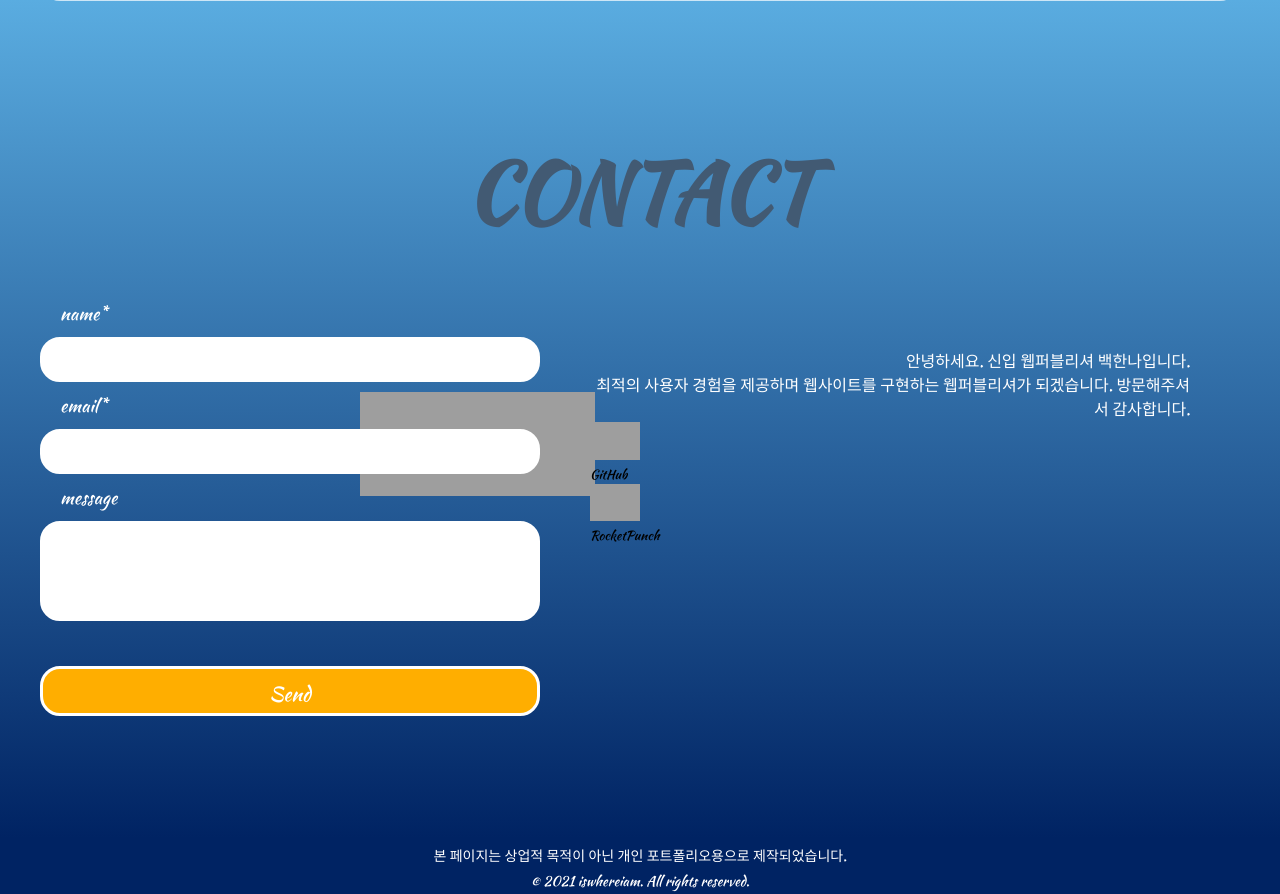
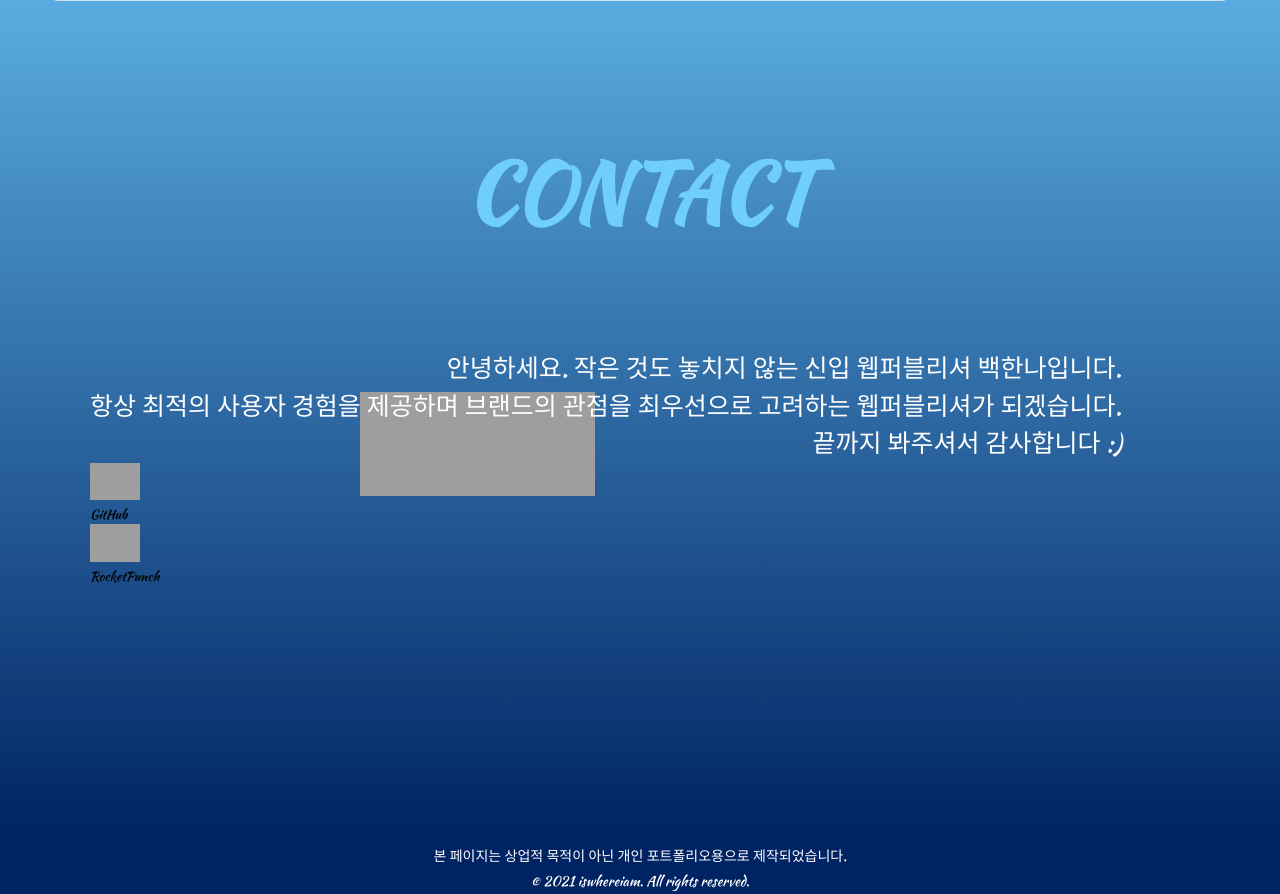
Before and after one commit to bhn2284/portfolio, a PHP site: page / in a window 1280 px wide. Shown: the part 2644-3538 px from the top of the page. Run offline with PHP 8.4, Linux system fonts and the light colour scheme; style sheets or scripts are compiled from the project's sources; some web fonts are replaced; grey boxes are pictures that could not be loaded.

Commit message:
contact add

```diff
--- a/css/style.scss
+++ b/css/style.scss
@@ -196,43 +196,44 @@ h2{
     }
 }
 .contact{
+    h2{color:$light-blue}
     .contact-wrap{display: flex; flex-direction: row;}
-    form{
-        width: 500px;
-        color: white;
-        position: relative;
-        label{font-size: 18px; margin-top: 20px; padding-left: 20px;}
-        input, textarea{
-            width: 500px;
-            border-radius: 20px;
-            outline: none;
-            padding: 10px;
-            margin:10px 0;
-            color: #676767;
-            border: solid 3px #fff;
-            transition: border 0.5s;
-            &:focus{border: 3px solid #77bde0;}
-        }
-        textarea{height: 100px; resize: none; overflow: auto;}
-        input[type="submit"]{
-            background-color: rgb(255, 174, 0);
-            color: white;
-            height: 50px;
-            cursor: pointer;
-            margin-top: 30px;
-            font-size: 20px;
-            transition: background-color 0.5s;
-        }
-        input[type="submit"]:hover{
-            background-color: #db8a0f;
-        }
-        .formgroup-error{
-            color: red; font-weight:bold;
-        }
-    }
+    // form{
+    //     width: 500px;
+    //     color: white;
+    //     position: relative;
+    //     label{font-size: 18px; margin-top: 20px; padding-left: 20px;}
+    //     input, textarea{
+    //         width: 500px;
+    //         border-radius: 20px;
+    //         outline: none;
+    //         padding: 10px;
+    //         margin:10px 0;
+    //         color: #676767;
+    //         border: solid 3px #fff;
+    //         transition: border 0.5s;
+    //         &:focus{border: 3px solid #77bde0;}
+    //     }
+    //     textarea{height: 100px; resize: none; overflow: auto;}
+    //     input[type="submit"]{
+    //         background-color: rgb(255, 174, 0);
+    //         color: white;
+    //         height: 50px;
+    //         cursor: pointer;
+    //         margin-top: 30px;
+    //         font-size: 20px;
+    //         transition: background-color 0.5s;
+    //     }
+    //     input[type="submit"]:hover{
+    //         background-color: #db8a0f;
+    //     }
+    //     .formgroup-error{
+    //         color: red; font-weight:bold;
+    //     }
+    // }
     .intro{
         padding:50px;
-        p{color:#fff; font-size:16px; text-align: right; line-height:150%}
+        p{color:#fff; font-size:25px; text-align: right; line-height:150%}
         a{display: block; width:50px;}
     }
 }
--- a/index.html
+++ b/index.html
@@ -66,7 +66,7 @@
                                 <li><span>자격증 | &nbsp;</span>GTQ그래픽기술자격 1급, Scratch 2급, 컴퓨터활용능력 2급, 워드프로세서</li>
                             </ul>
                             <h4>더휴먼컴퓨터아트아카데미</h4>
-                            <p>반응형 / 웹퍼블리셔 / 프론트엔드 웹 개발자 (웹디자인) 과정 수료 (6개월)</p>
+                            <p>반응형 / 웹퍼블리셔 / 프론트엔드 웹 개발자 (웹디자인) 과정 수료 (5개월)</p>
                             <div class="skills">
                                 <h4>SKILLS</h4>
                                 <ul>
@@ -193,7 +193,7 @@
                         <li>
                             <h3>Portfolio</h3>
                             <div class="list">
-                                <h4>구분</h4><p>적응형 웹</p>
+                                <h4>구분</h4><p>반응형 웹</p>
                             </div>
                             <div class="list">
                                 <h4>제작기간</h4><p>1개월</p>
@@ -204,7 +204,7 @@
                             <div class="list">
                                 <h4>기여도</h4><p>디자인 100%, 퍼블리싱 100%</p>
                             </div>
-                            <p class="list-p">파라다이스를 주제로 한 개인 포트폴리오 사이트입니다. 다양한 디바이스를 고려해 적응형으로 제작되었으며 홈 / 자기소개 / 프로젝트 리스트 / 연락처 4개의 영역으로 구분되어있습니다. 오른쪽 상단의 메뉴를 클릭해 원하는 페이지로 바로 이동할 수 있고 프로젝트 리스트의 경우에는 직접 완성된 사이트로 이동할 수 있도록 하였습니다.</p>
+                            <p class="list-p">파라다이스를 주제로 한 개인 포트폴리오 사이트입니다. 다양한 디바이스를 고려해 반응형으로 제작되었으며 홈 / 자기소개 / 프로젝트 리스트 / 연락처 4개의 영역으로 구분되어있습니다. 오른쪽 상단의 메뉴를 클릭해 원하는 페이지로 바로 이동할 수 있고 프로젝트 리스트의 경우에는 직접 완성된 사이트로 이동할 수 있도록 하였습니다.</p>
                             <a href="index.html" class="view-btn">view site</a>
                             <div class="moniter">
                                 <div class="website">
@@ -221,7 +221,7 @@
                 <div class="container">
                     <h2>CONTACT</h2>
                     <div class="contact-wrap">
-                        <form id="waterform" method="post">
+                        <!-- <form id="waterform" method="post">
                             <div class="formgroup" id="name-form">
                                 <label for="name">name*</label>
                                 <input type="text" id="name" name="name"/>
@@ -235,9 +235,10 @@
                                 <textarea id="message" name="message"></textarea>
                             </div>
                             <input type="submit" value="Send"/>
-                        </form>
+                        </form> -->
                         <div class="intro">
-                            <p>안녕하세요. 신입 웹퍼블리셔 백한나입니다.<br>최적의 사용자 경험을 제공하며 웹사이트를 구현하는 웹퍼블리셔가 되겠습니다. 방문해주셔서 감사합니다.</p>
+                            <p>안녕하세요. 작은 것도 놓치지 않는 신입 웹퍼블리셔 백한나입니다.<br>항상 최적의 사용자 경험을 제공하며 브랜드의 관점을 최우선으로 고려하는 웹퍼블리셔가 되겠습니다.</p>
+                            <p>끝까지 봐주셔서 감사합니다 :)</p>
                             <a href="https://github.com/iswhereiam"><img src="img/github.png" alt="github">GitHub</a>
                             <a href="https://www.rocketpunch.com/@bhn2284"><img src="img/locket.png" alt="locket">RocketPunch</a>
                         </div>
```
